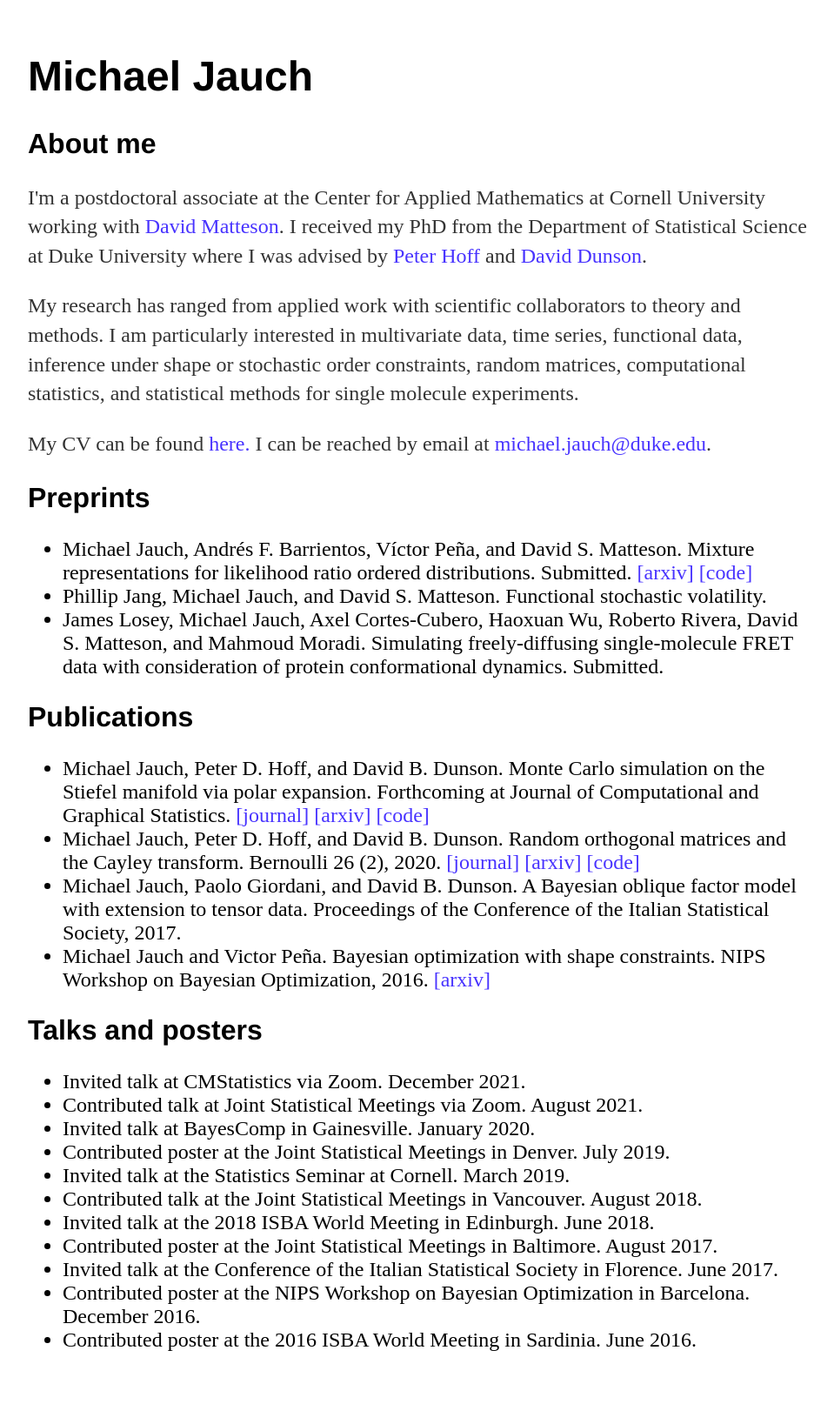
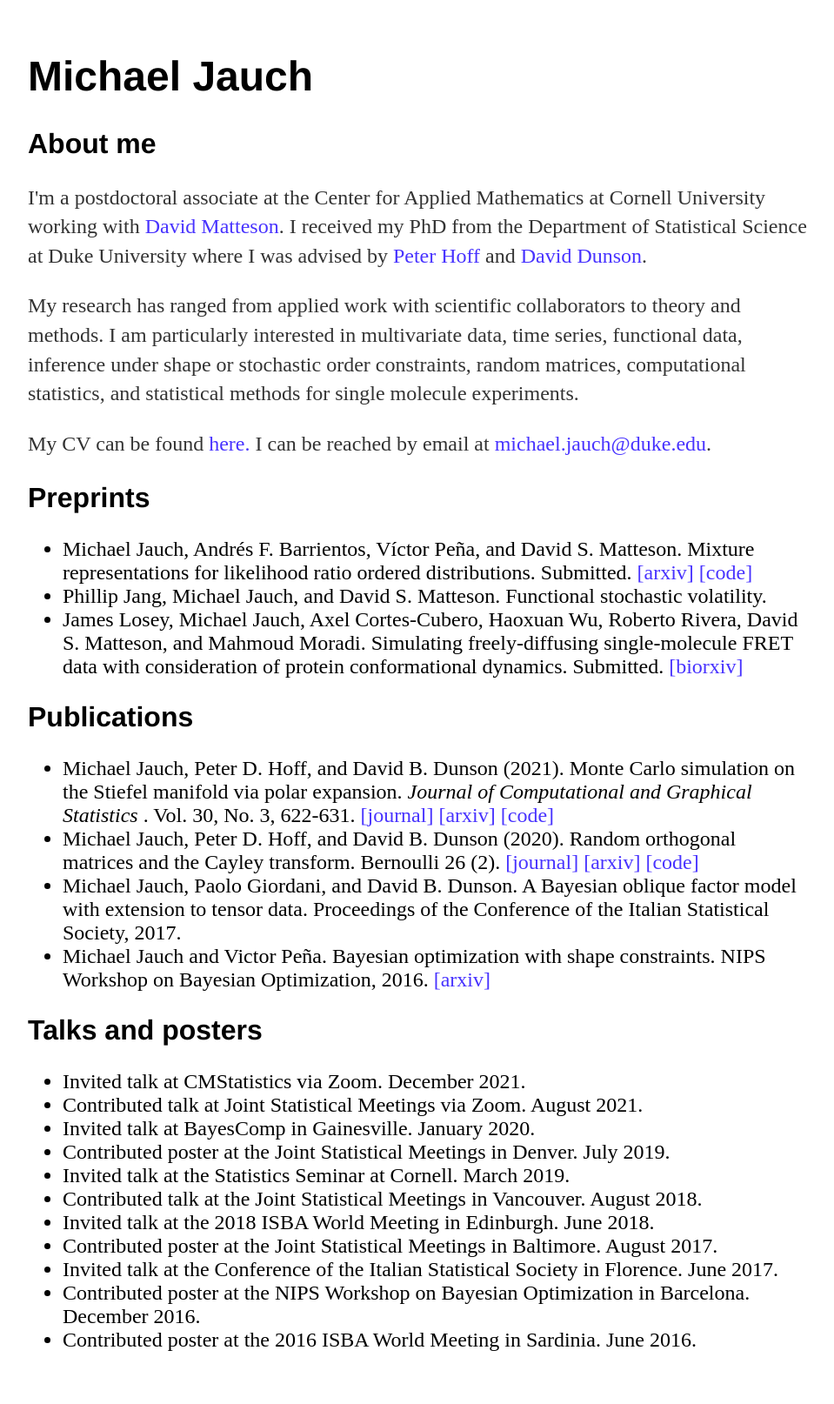
Before and after one commit to michaeljauch/michaeljauch.github.io, a Jekyll site: the page built from index.html, in a window 1280 px wide. Shown: the whole page at 87% size, without its empty margins (160-1119 px from the left). Built offline with Jekyll 4.4.1, drawn with Linux system fonts in a browser that asks for light colours.

Commit message:
new format for pubs

```diff
--- a/index.html
+++ b/index.html
@@ -26,13 +26,13 @@ title: Michael Jauch
       <li> Michael Jauch, Andrés F. Barrientos, Víctor Peña, and David S. Matteson. Mixture representations for likelihood ratio ordered distributions. Submitted. <a href="https://arxiv.org/abs/2110.04852" style="color:#4833FF;">[arxiv]</a> <a href="https://github.com/michaeljauch/lrmix" style="color:#4833FF;">[code]</a></li>
       <li> Phillip Jang, Michael Jauch, and David S. Matteson. Functional stochastic volatility.
       </li>
-      <li> James Losey, Michael Jauch, Axel Cortes-Cubero, Haoxuan Wu, Roberto Rivera, David S. Matteson, and Mahmoud Moradi. Simulating freely-diffusing single-molecule FRET data with consideration of protein conformational dynamics. Submitted.
+      <li> James Losey, Michael Jauch, Axel Cortes-Cubero, Haoxuan Wu, Roberto Rivera, David S. Matteson, and Mahmoud Moradi. Simulating freely-diffusing single-molecule FRET data with consideration of protein conformational dynamics. Submitted. <a href="https://www.biorxiv.org/content/10.1101/2021.01.19.427359v2" style="color:#4833FF;">[biorxiv]</a>
       </li>
   </ul>
 	<h2>Publications</h2>
 	<ul style="font-size:1.5em">
-      <li> Michael Jauch, Peter D. Hoff, and David B. Dunson. Monte Carlo simulation on the Stiefel manifold via polar expansion. Forthcoming at Journal of Computational and Graphical Statistics. <a href="https://www.tandfonline.com/doi/full/10.1080/10618600.2020.1859382" style="color:#4833FF;">[journal]</a> <a href="https://arxiv.org/abs/1906.07684" style="color:#4833FF;">[arxiv]</a> <a href="https://github.com/michaeljauch/polar" style="color:#4833FF;">[code]</a></li>
-  		<li> Michael Jauch, Peter D. Hoff, and David B. Dunson. Random orthogonal matrices and the Cayley transform. Bernoulli 26 (2), 2020. <a href="https://projecteuclid.org/euclid.bj/1580461590" style="color:#4833FF;">[journal]</a> <a href="https://arxiv.org/abs/1810.02881" style="color:#4833FF;">[arxiv]</a> <a href="https://github.com/michaeljauch/cayley" style="color:#4833FF;">[code]</a></li>
+      <li> Michael Jauch, Peter D. Hoff, and David B. Dunson (2021). Monte Carlo simulation on the Stiefel manifold via polar expansion. <i> Journal of Computational and Graphical Statistics </i>. Vol. 30, No. 3, 622-631. <a href="https://www.tandfonline.com/doi/full/10.1080/10618600.2020.1859382" style="color:#4833FF;">[journal]</a> <a href="https://arxiv.org/abs/1906.07684" style="color:#4833FF;">[arxiv]</a> <a href="https://github.com/michaeljauch/polar" style="color:#4833FF;">[code]</a></li>
+  		<li> Michael Jauch, Peter D. Hoff, and David B. Dunson (2020). Random orthogonal matrices and the Cayley transform. Bernoulli 26 (2). <a href="https://projecteuclid.org/euclid.bj/1580461590" style="color:#4833FF;">[journal]</a> <a href="https://arxiv.org/abs/1810.02881" style="color:#4833FF;">[arxiv]</a> <a href="https://github.com/michaeljauch/cayley" style="color:#4833FF;">[code]</a></li>
   		<li> Michael Jauch,  Paolo Giordani, and David B. Dunson. A Bayesian oblique factor model with extension to tensor data. Proceedings of the Conference of the Italian Statistical Society, 2017. </li>
   		<li> Michael Jauch and Victor Peña. Bayesian optimization with shape constraints. NIPS Workshop on Bayesian Optimization, 2016. <a href="https://arxiv.org/abs/1612.08915" style="color:#4833FF;">[arxiv]</a></li>
 	</ul>
```
